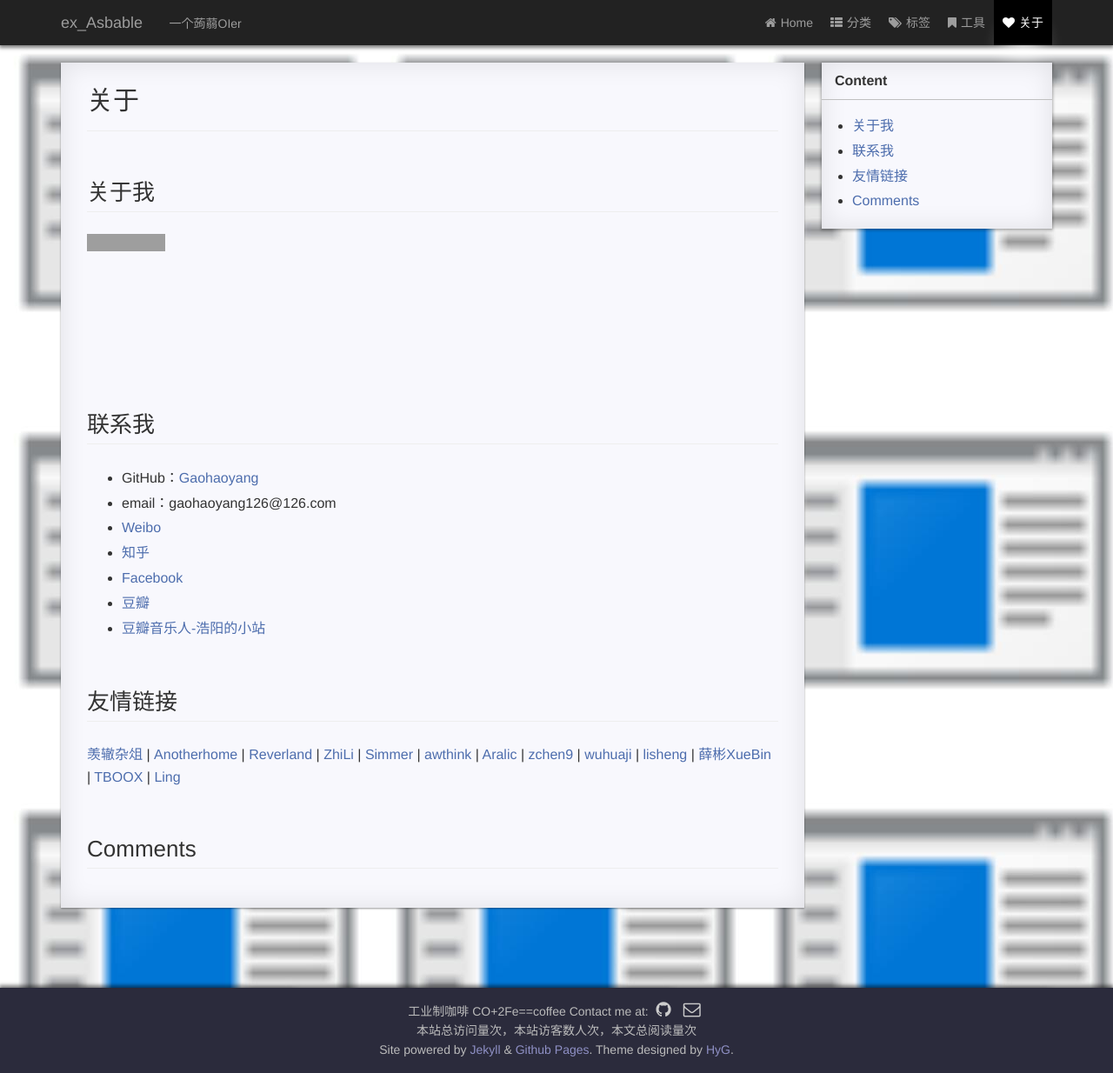
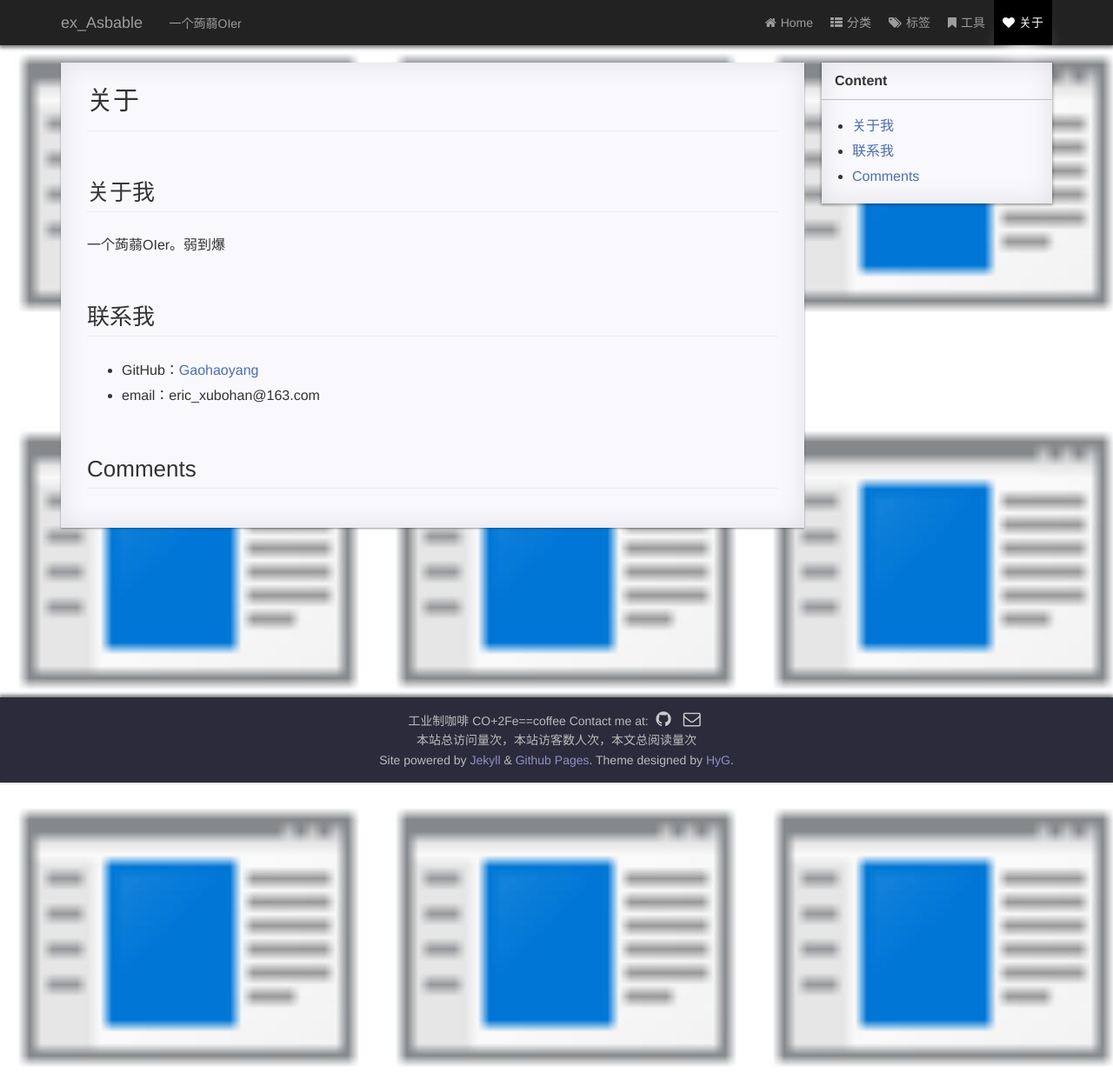
Before and after one commit to Eric-XuBohan/eric-xubohan.github.io, a Jekyll site: the page built from page/4about.md, in a window 1280 px wide. Shown: the whole page at 87% size. Built offline with Jekyll 4.4.1, drawn with Linux system fonts in a browser that asks for light colours; comment, search, counter and statistics services are not loaded; a style sheet for code colours, icons or effects is not loaded; grey boxes are pictures that could not be loaded.

Commit message:
Update 4about.md

```diff
--- a/page/4about.md
+++ b/page/4about.md
@@ -11,21 +11,12 @@ type: page
 
 ## 关于我
 
-<iframe src="https://githubbadge.appspot.com/gaohaoyang?s=1" style="border: 0;height: 142px;width: 200px;overflow: hidden;" frameBorder="0"></iframe>
+一个蒟蒻OIer。弱到爆
 
 ## 联系我
 
-* GitHub：[Gaohaoyang](https://github.com/Gaohaoyang)
-* email：gaohaoyang126@126.com
-* [Weibo](http://weibo.com/3115521wh)
-* [知乎](https://www.zhihu.com/people/gaohaoyang)
-* [Facebook](https://www.facebook.com/gaohaoyang.water)
-* [豆瓣](https://www.douban.com/people/42525035/)
-* [豆瓣音乐人-浩阳的小站](https://site.douban.com/haoyangaiyinyue/)
-
-## 友情链接
-
-[羡辙杂俎](http://zhangwenli.com/blog) \| [Anotherhome](https://www.anotherhome.net) \| [Reverland](http://reverland.org/) \| [ZhiLi](http://lizhipower.github.io/) \| [Simmer](http://simmer-jun.github.io/) \| [awthink](http://awthink.net/) \| [Aralic](http://aralic.github.io/) \| [zchen9](http://www.chen9.info/) \| [wuhuaji](http://wuhuaji.me/) \| [lisheng](http://www.lishengcn.cn/) \| [薛彬XueBin](http://axuebin.com/blog/) \| [TBOOX](http://www.tboox.org/cn/) \|  [Ling](http://linglinyp.com/)
+* GitHub：[Gaohaoyang](https://github.com/eric-xubohan)
+* email：eric_xubohan@163.com
 
 ## Comments
 
```
